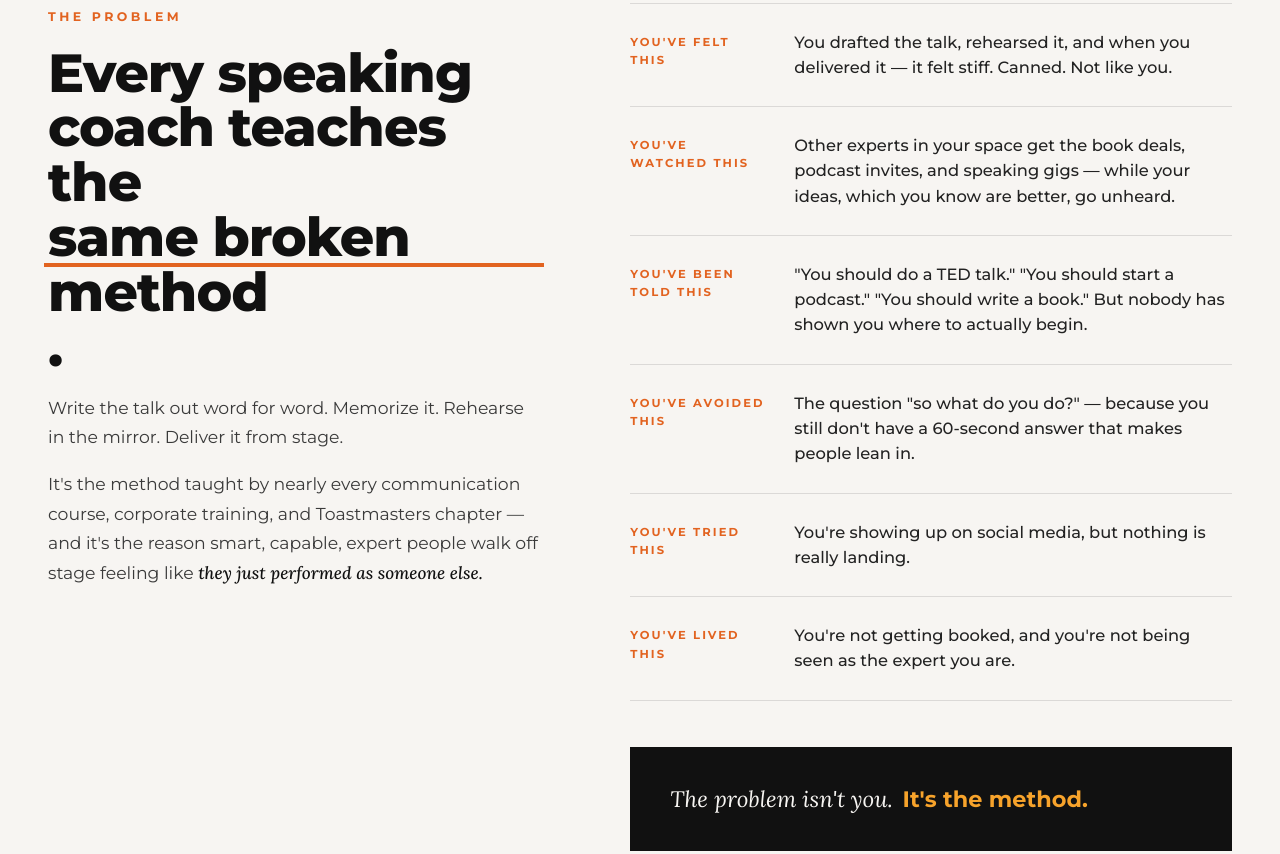
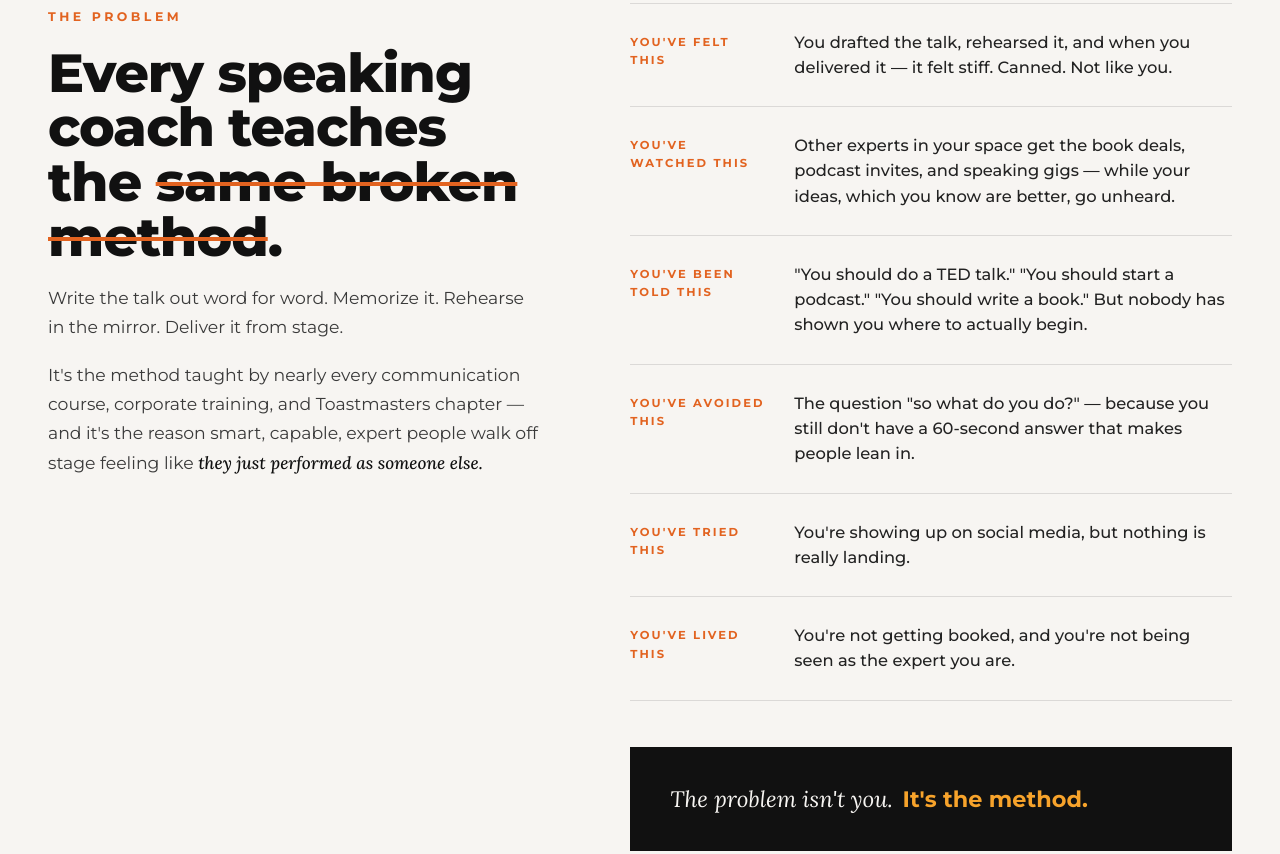
Before and after one commit to EricEdmeades/OneTalkWorkshop, a website built with Vite: page index.html in a window 1280 px wide. Shown: the part 1488-2342 px from the top of the page. Built offline with nearby package versions, Linux system fonts and the light colour scheme; no server answers.

Commit message:
fix: villain strikethrough via text-decoration + center offer includes
Fixes 3 related symptoms in the villain headline ('Every speaking
coach teaches the same broken method'): stray orange dot below the
headline, strikethrough rendering as an underline below text, and
the period after 'method' visually detaching from the word.

Root cause: .strike was display:inline-block with a ::after rule at
top:50% drawing a 4px wine bar. When the span wrapped internally,
the bar sat BETWEEN the two wrapped lines (not crossing either), and
its right:-4px extension created a visible stub that read as a dot.

Switched .strike to text-decoration: line-through with
text-decoration-color: var(--wine), text-decoration-thickness: 4px,
text-decoration-skip-ink: none. Native strikethrough draws per-line
and handles wrapping correctly. The ::after rule is removed entirely.

Offer section: .include-item now justify-content: center and the
wrapper span is flex: 0 1 440px (capped, non-greedy) so the
checkmark + label + price cluster centers within the price frame
instead of left-aligning against the dark background.

```diff
--- a/src/styles.css
+++ b/src/styles.css
@@ -352,17 +352,10 @@
     align-items: start;
   }
   .villain h2 .strike {
-    position: relative;
-    display: inline-block;
-  }
-  .villain h2 .strike::after {
-    content: "";
-    position: absolute;
-    left: -4px; right: -4px;
-    top: 50%;
-    height: 4px;
-    background: var(--wine);
-    transform: translateY(-50%);
+    text-decoration: line-through;
+    text-decoration-color: var(--wine);
+    text-decoration-thickness: 4px;
+    text-decoration-skip-ink: none;
   }
   .villain-copy p {
     font-size: 1.08rem;
@@ -896,9 +889,11 @@
     display: flex;
     gap: 18px;
     align-items: start;
+    justify-content: center;
     padding: 18px 0;
     border-bottom: 1px solid rgba(247,245,242,0.08);
   }
+  .include-item > span:last-child { flex: 0 1 440px; max-width: 440px; min-width: 0; }
   .include-item:last-child { border-bottom: none; }
   .include-check {
     color: #F7A32B;
```
